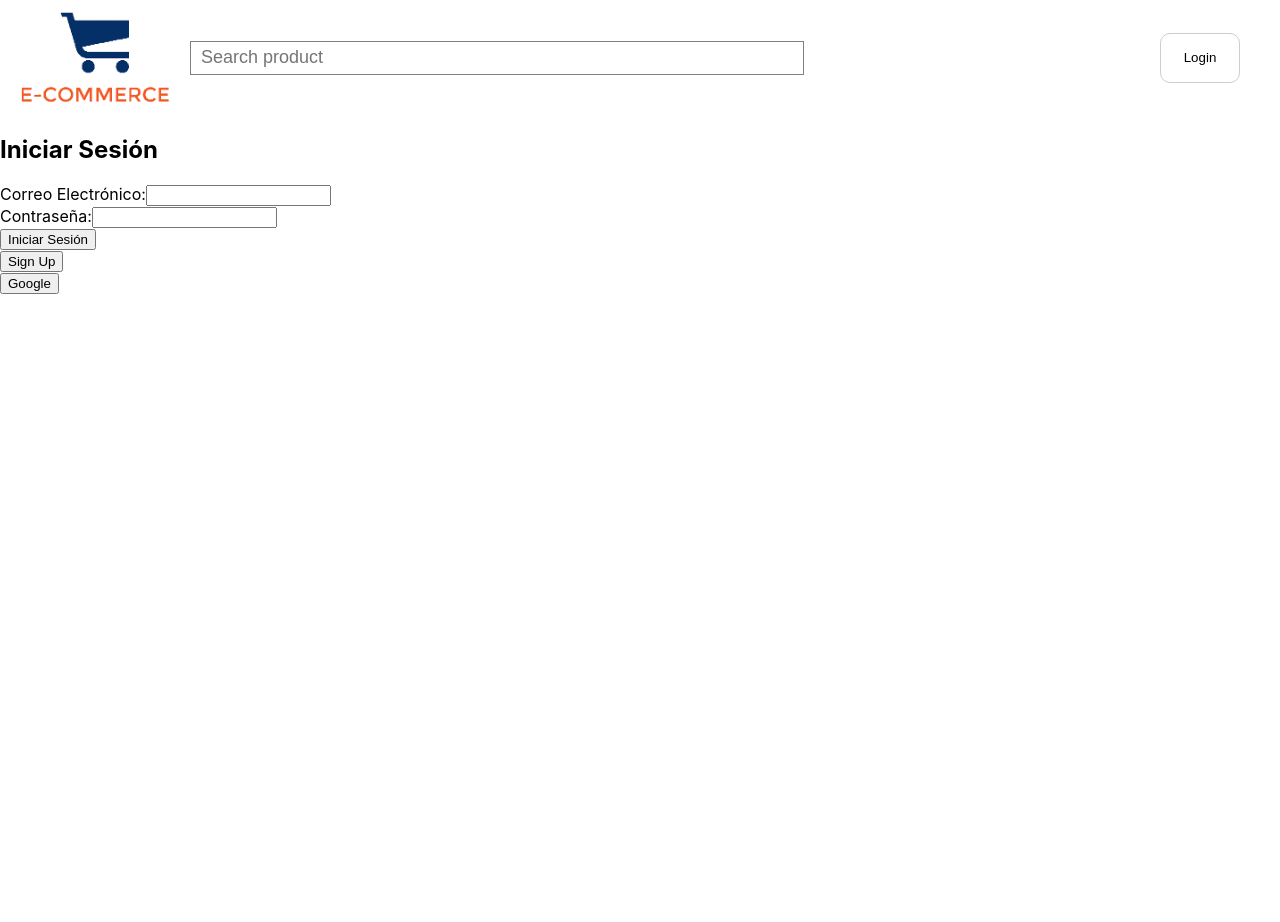
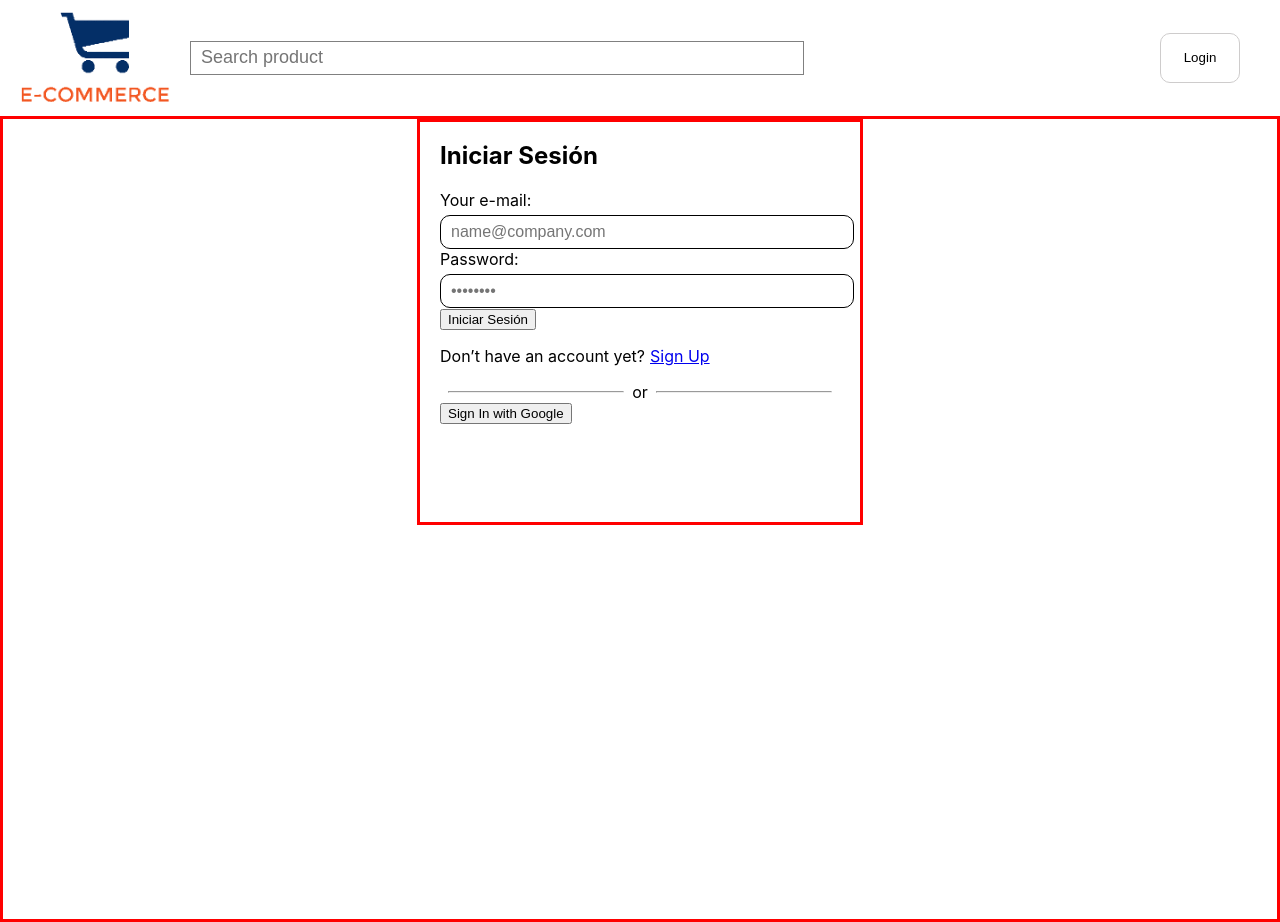
Before and after one commit to Facu-J-Boy/E-commerce, a React (Create React App) app: page /login in a window 1280 px wide. Before the commit the page ends 800 px from the top, so only its background shows below. Built offline with nearby package versions, Linux system fonts and the light colour scheme; no server answers.

Commit message:
feat: login form basic styles

```diff
--- a/src/components/LoginWhitEmail/LoginWhitEmail.tsx
+++ b/src/components/LoginWhitEmail/LoginWhitEmail.tsx
@@ -2,10 +2,10 @@ import React, { useState } from 'react';
 import { useForm } from 'react-hook-form';
 import { getAuth, signInWithEmailAndPassword } from 'firebase/auth';
 import LoginWithGoogle from '../LoginWithGoogle/LoginWithGoogle';
-import { useNavigate } from 'react-router-dom';
+import { Link } from 'react-router-dom';
+import styles from './LoginWithEmail.module.css';
 
 const LoginWhitEmail: React.FC = (): JSX.Element => {
-  const navigate = useNavigate();
   const [loading, setLoading] = useState<boolean>(false);
 
   const { register, handleSubmit } = useForm();
@@ -24,30 +24,44 @@ const LoginWhitEmail: React.FC = (): JSX.Element => {
   };
 
   return (
-    <div>
+    <div className={styles.formContainer}>
+      <div className={styles.form}>
         {loading === true ? <p>loading...</p> : null}
         <h2>Iniciar Sesión</h2>
         <form onSubmit={handleSubmit(onSubmit)}>
-        <label>
-          Correo Electrónico:
-          <input type='email' {...register('email')} />
-        </label>
+          <>
+            <label className={styles.label}>Your e-mail:</label>
+            <input
+              className={styles.input}
+              type='email'
+              placeholder='name@company.com'
+              {...register('email')}
+            />
+          </>
           <br />
-        <label>
-          Contraseña:
-          <input type='password' {...register('password')} />
-        </label>
+          <>
+            <label className={styles.label}>Password:</label>
+            <input
+              className={styles.input}
+              type='password'
+              placeholder='••••••••'
+              {...register('password')}
+            />
+          </>
           <br />
           <button type='submit'>Iniciar Sesión</button>
         </form>
-      <button
-        onClick={() => {
-          navigate('/signUp');
-        }}
-      >
-        Sign Up
-      </button>
+        <div className={styles.signUp}>
+          <p>Don’t have an account yet? </p>
+          <Link to='/signUp'>Sign Up</Link>
+        </div>
+        <div className={styles.flexItemsCenter}>
+          <hr />
+          <span>or</span>
+          <hr />
+        </div>
         <LoginWithGoogle />
+      </div>
     </div>
   );
 };
--- /dev/null
+++ b/src/components/LoginWhitEmail/LoginWithEmail.module.css
@@ -0,0 +1,46 @@
+.formContainer {
+  border: solid red;
+  display: flex;
+  justify-content: center;
+  height: 100vh;
+}
+
+.form {
+  border: solid red;
+  width: 400px;
+  height: 400px;
+  padding: 0px 20px 0px 20px;
+}
+
+.label {
+  display: block;
+}
+
+.input {
+  width: 100%;
+  height: 30px;
+  font-size: medium;
+  padding-left: 10px;
+  border-radius: 10px;
+  border: solid 1px;
+  margin-top: 5px;
+}
+
+.signUp {
+  display: flex;
+  align-items: center;
+}
+
+.signUp p {
+  margin-right: 5px;
+}
+
+.flexItemsCenter {
+  display: flex;
+  align-items: center;
+}
+
+.flexItemsCenter hr {
+  flex-grow: 1;
+  margin: 0px 8px 0px 8px;
+}
--- a/src/components/LoginWithGoogle/LoginWithGoogle.tsx
+++ b/src/components/LoginWithGoogle/LoginWithGoogle.tsx
@@ -13,7 +13,7 @@ const LoginWithGoogle = () => {
   };
   return (
     <div>
-      <button onClick={handleSignInWithGoogle}>Google</button>
+      <button onClick={handleSignInWithGoogle}>Sign In with Google</button>
     </div>
   );
 };
```
Lines whose indentation alone changed are shown as unchanged.
